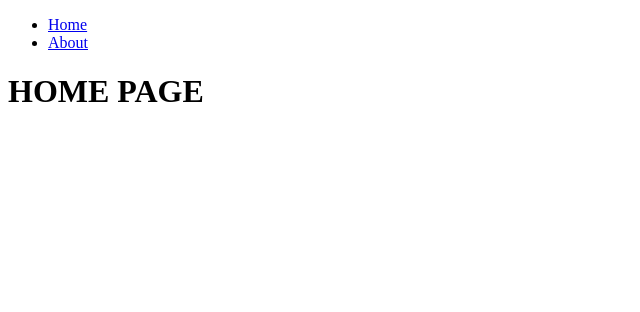
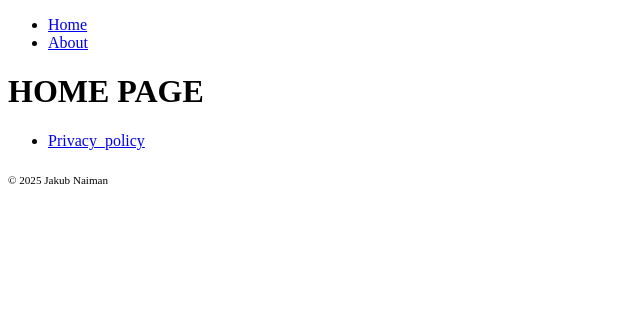
Before and after one commit to JNaiman97/oil_change, a Django app: page / in a window 1280 px wide. Shown: the top 312 px of the page, without its empty margins (0-640 px from the left). Run offline with Django 5.2, Linux system fonts and the light colour scheme.

Commit message:
footer_privacy_policy_and_copyright

```diff
--- a/oil_change_tracker/core/templates/base.html
+++ b/oil_change_tracker/core/templates/base.html
@@ -13,5 +13,7 @@
     {% endblock %}
 </main>
 
+{% include "footer.html" %}
+
 </body>
 </html>
--- a/oil_change_tracker/core/templates/footer.html
+++ b/oil_change_tracker/core/templates/footer.html
@@ -1,10 +1,10 @@
-<!DOCTYPE html>
-<html lang="en">
-<head>
-    <meta charset="UTF-8">
-    <title>Title</title>
-</head>
-<body>
-
-</body>
-</html>
+<footer>
+  <nav>
+    <ul>
+      <li>
+        <a href="{% url 'privacy_policy' %}">Privacy_policy</a>
+      </li>
+    </ul>
+    <sub><small>© 2025 Jakub Naiman</small></sub>
+  </nav>
+</footer>
--- /dev/null
+++ b/oil_change_tracker/core/templates/privacy_policy.html
@@ -0,0 +1,5 @@
+{% extends "base.html" %}
+
+{% block content %}
+<h1>PRIVACY POLICY</h1>
+{% endblock %}
--- a/oil_change_tracker/core/urls.py
+++ b/oil_change_tracker/core/urls.py
@@ -5,4 +5,5 @@ from .views import *
 urlpatterns = [
     path('', home, name="home"),
     path('about/', about, name="about"),
+    path('privacy_policy/', privacy_policy, name="privacy_policy"),
 ]
--- a/oil_change_tracker/core/views.py
+++ b/oil_change_tracker/core/views.py
@@ -7,3 +7,6 @@ def home(request):
 
 def about(request):
     return render(request, "about.html")
+
+def privacy_policy(request):
+    return render(request, "privacy_policy.html")
```
